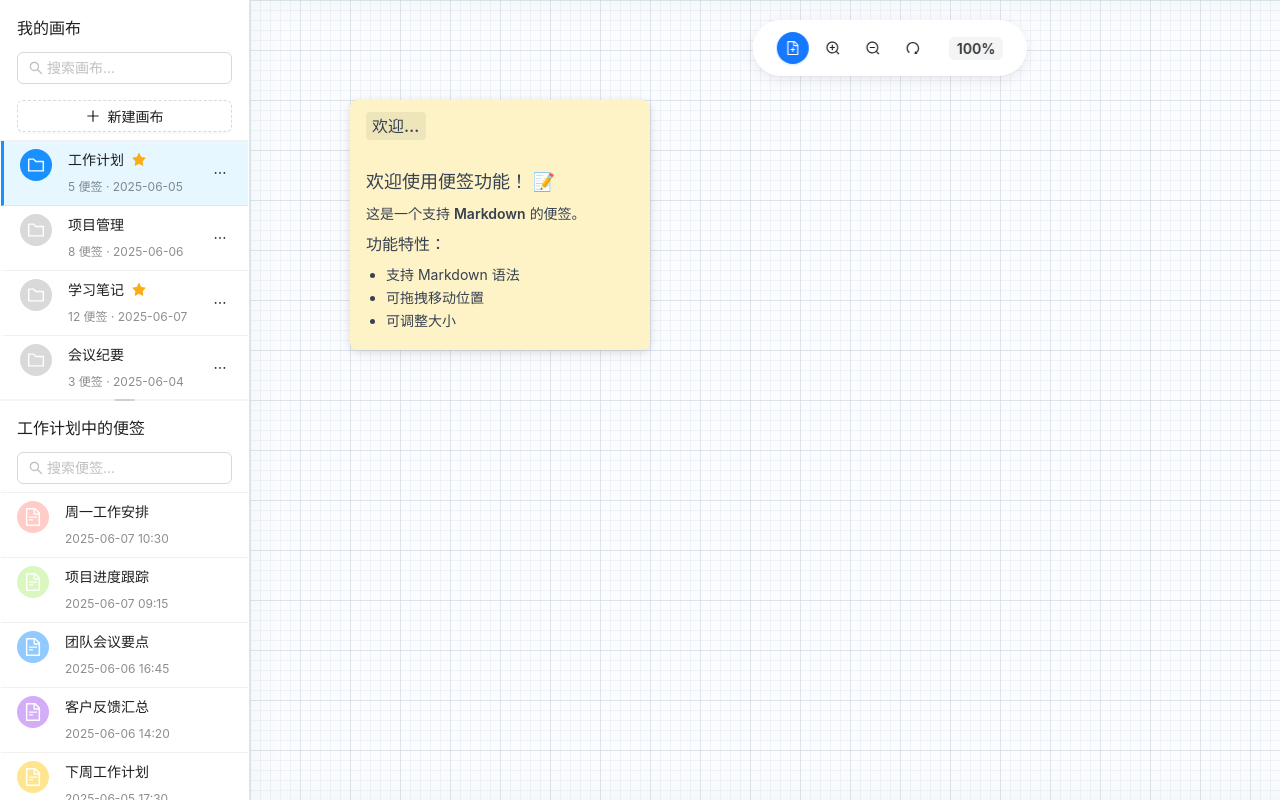
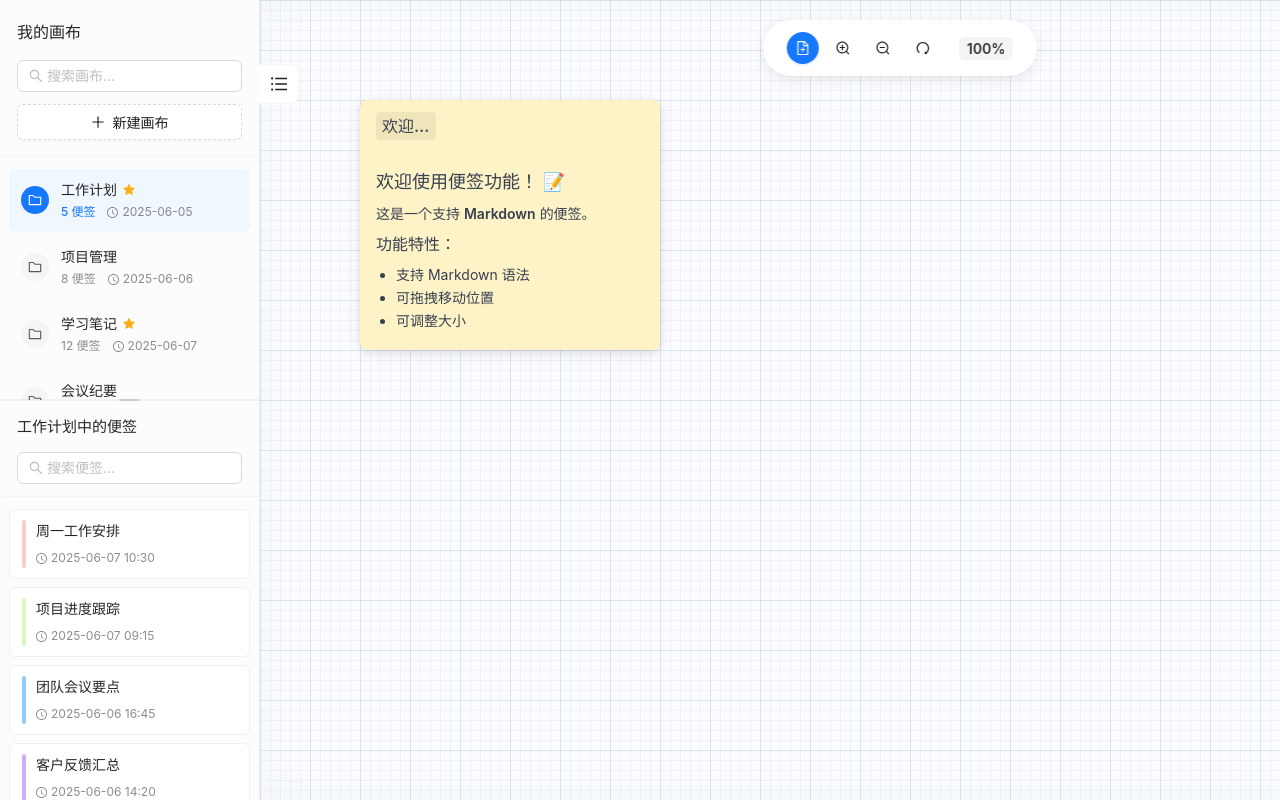
Before and after one commit to duobaobox/infinity-notes, a React (Vite) app: page / in a window 1280 px wide. Built offline with nearby package versions, Linux system fonts and the light colour scheme.

Commit message:
feat: 优化Sidebar组件布局，调整样式和结构，增强用户体验

```diff
--- a/src/components/Sidebar.tsx
+++ b/src/components/Sidebar.tsx
@@ -6,17 +6,15 @@ import {
   Avatar,
   Input,
   Button,
-  Tooltip,
   Space,
-  Splitter, // 导入 Splitter
+  Splitter,
 } from "antd";
 import {
   SearchOutlined,
   PlusOutlined,
   FolderOutlined,
-  FileTextOutlined,
   StarFilled,
-  EllipsisOutlined,
+  ClockCircleOutlined,
 } from "@ant-design/icons";
 
 const { Sider } = Layout;
@@ -104,6 +102,7 @@ const Sidebar: React.FC<SidebarProps> = () => {
   const [selectedCanvas, setSelectedCanvas] = useState<string>("1");
   const [canvasSearchValue, setCanvasSearchValue] = useState<string>("");
   const [noteSearchValue, setNoteSearchValue] = useState<string>("");
+  const [collapsed, setCollapsed] = useState(false);
 
   // 处理画布选择
   const handleCanvasSelect = (canvasId: string) => {
@@ -112,25 +111,26 @@ const Sidebar: React.FC<SidebarProps> = () => {
 
   return (
     <Sider
-      width={250}
+      width={260}
       theme="light"
       style={{
         height: "100vh",
         borderRight: "1px solid #f0f0f0",
-        // position: "relative", // Splitter 会处理布局
+        background: "#fcfcfc",
       }}
       ref={siderRef as React.RefObject<HTMLDivElement>}
+      collapsible
+      collapsed={collapsed}
+      onCollapse={(value) => setCollapsed(value)}
+      collapsedWidth={0}
     >
-      <Splitter
-        layout="vertical"
-        style={{ height: "100%", boxShadow: "0 0 10px rgba(0, 0, 0, 0.1)" }}
-      >
+      {!collapsed && (
+        <Splitter layout="vertical" style={{ height: "100%" }}>
           <Splitter.Panel>
             {/* 上部区域：画布列表 */}
             <div
               style={{
-              // height: `${splitPosition}%`, // 由 Splitter 控制
-              height: "100%", // Splitter.Panel 需要明确高度
+                height: "100%",
                 display: "flex",
                 flexDirection: "column",
                 overflow: "hidden",
@@ -138,122 +138,166 @@ const Sidebar: React.FC<SidebarProps> = () => {
             >
               <div
                 style={{
-                padding: "16px 16px 8px 16px",
-                borderBottom: "1px solid #f0f0f0",
+                  padding: "20px 16px 16px",
+                  borderBottom: "1px solid #f5f5f5",
                 }}
               >
-              <Title level={5} style={{ margin: "0 0 12px 0" }}>
+                <div
+                  style={{
+                    display: "flex",
+                    alignItems: "center",
+                    marginBottom: "16px",
+                  }}
+                >
+                  <Title
+                    level={5}
+                    style={{
+                      margin: 0,
+                      fontSize: "16px",
+                      fontWeight: 600,
+                      color: "#262626",
+                    }}
+                  >
                     我的画布
                   </Title>
+                </div>
+
+                <Space direction="vertical" size={12} style={{ width: "100%" }}>
                   <Input
                     placeholder="搜索画布..."
                     prefix={<SearchOutlined style={{ color: "#bfbfbf" }} />}
                     value={canvasSearchValue}
                     onChange={(e) => setCanvasSearchValue(e.target.value)}
-                style={{ marginBottom: "8px" }}
+                    style={{
+                      borderRadius: "6px",
+                    }}
+                    size="middle"
                   />
                   <Button
                     type="dashed"
                     icon={<PlusOutlined />}
-                style={{ width: "100%", marginTop: "8px" }}
+                    style={{
+                      width: "100%",
+                      borderRadius: "6px",
+                      height: "36px",
+                    }}
                   >
                     新建画布
                   </Button>
+                </Space>
               </div>
 
               <div
                 style={{
                   flex: 1,
                   overflow: "auto",
-                padding: "0 0 8px 0",
-                scrollbarWidth: "thin",
-                scrollbarColor: "#a0a0a0 transparent", // 滚动条滑块颜色为 #a0a0a0，轨道透明
+                  padding: "12px 8px",
                 }}
               >
                 <List
                   itemLayout="horizontal"
                   dataSource={mockCanvasList}
-                renderItem={(canvas) => (
+                  renderItem={(canvas) => {
+                    const isSelected = selectedCanvas === canvas.id;
+
+                    return (
                       <List.Item
                         style={{
-                      padding: "8px 16px",
+                          padding: "10px 12px",
                           cursor: "pointer",
-                      backgroundColor:
-                        selectedCanvas === canvas.id
-                          ? "#e6f7ff"
+                          backgroundColor: isSelected
+                            ? "#f0f7ff"
                             : "transparent",
-                      borderLeft:
-                        selectedCanvas === canvas.id
-                          ? "3px solid #1890ff"
-                          : "3px solid transparent",
+                          borderRadius: "6px",
+                          marginBottom: "4px",
+                          border: "none",
+                          transition: "all 0.2s ease",
                         }}
                         onClick={() => handleCanvasSelect(canvas.id)}
                       >
-                    <List.Item.Meta
-                      avatar={
+                        <div
+                          style={{
+                            display: "flex",
+                            width: "100%",
+                            alignItems: "center",
+                          }}
+                        >
                           <Avatar
                             icon={<FolderOutlined />}
                             style={{
-                            backgroundColor:
-                              selectedCanvas === canvas.id
-                                ? "#1890ff"
-                                : "#d9d9d9",
+                              backgroundColor: isSelected
+                                ? "#1677ff"
+                                : "#f5f5f5",
+                              color: isSelected ? "#fff" : "#595959",
+                              marginRight: "12px",
                             }}
+                            size={28}
                           />
-                      }
-                      title={
-                        <Space>
-                          <Text ellipsis style={{ maxWidth: 150 }}>
+
+                          <div style={{ flex: 1, overflow: "hidden" }}>
+                            {/* 画布名称和星标 */}
+                            <div
+                              style={{ display: "flex", alignItems: "center" }}
+                            >
+                              <Text
+                                style={{
+                                  fontSize: "14px",
+                                  fontWeight: isSelected ? 600 : 500,
+                                  color: "#262626",
+                                }}
+                                ellipsis={{ tooltip: canvas.name }}
+                              >
                                 {canvas.name}
                               </Text>
                               {canvas.isStarred && (
-                            <StarFilled style={{ color: "#faad14" }} />
+                                <StarFilled
+                                  style={{
+                                    color: "#FAAD14",
+                                    fontSize: "12px",
+                                    marginLeft: "6px",
+                                  }}
+                                />
                               )}
-                        </Space>
-                      }
-                      description={
-                        <Text type="secondary" style={{ fontSize: "12px" }}>
-                          {canvas.notesCount} 便签 · {canvas.lastEdited}
+                            </div>
+
+                            {/* 便签数量和时间信息 */}
+                            <Text
+                              type="secondary"
+                              style={{
+                                fontSize: "12px",
+                                marginTop: "2px",
+                                display: "flex",
+                                alignItems: "center",
+                              }}
+                            >
+                              <span
+                                style={{
+                                  color: isSelected ? "#1677ff" : "#8c8c8c",
+                                  fontWeight: isSelected ? 500 : 400,
+                                  marginRight: "12px",
+                                }}
+                              >
+                                {canvas.notesCount} 便签
+                              </span>
+                              <ClockCircleOutlined
+                                style={{ fontSize: "11px", marginRight: "4px" }}
+                              />
+                              {canvas.lastEdited}
                             </Text>
-                      }
-                    />
-                    <Tooltip title="更多操作">
-                      <Button
-                        type="text"
-                        icon={<EllipsisOutlined />}
-                        size="small"
-                      />
-                    </Tooltip>
+                          </div>
+                        </div>
                       </List.Item>
-                )}
+                    );
+                  }}
                 />
               </div>
             </div>
           </Splitter.Panel>
-        {/* 可拖动的分隔线 - 由 Splitter 组件提供，无需手动实现 */}
-        {/* <div
-        style={{
-          position: "absolute",
-          left: 0,
-          right: 0,
-          top: `${splitPosition}%`,
-          height: "10px", // 增加高度使其更容易点击
-          backgroundColor: isDragging ? "#1890ff" : "#f0f0f0", // 拖动时变色提供视觉反馈
-          borderTop: "1px solid #e8e8e8",
-          borderBottom: "1px solid #e8e8e8",
-          cursor: "ns-resize",
-          zIndex: 100, // 增加z-index确保在最上层
-          transform: "translateY(-50%)",
-          userSelect: "none", // 防止文本选择
-        }}
-        onMouseDown={handleMouseDown}
-      /> */}
           <Splitter.Panel>
             {/* 下部区域：便签列表 */}
             <div
               style={{
-              // height: `${100 - splitPosition}%`, // 由 Splitter 控制
-              height: "100%", // Splitter.Panel 需要明确高度
+                height: "100%",
                 display: "flex",
                 flexDirection: "column",
                 overflow: "hidden",
@@ -261,20 +305,41 @@ const Sidebar: React.FC<SidebarProps> = () => {
             >
               <div
                 style={{
-                padding: "16px 16px 8px 16px",
-                borderBottom: "1px solid #f0f0f0",
+                  padding: "16px 16px 12px",
+                  borderBottom: "1px solid #f5f5f5",
                 }}
               >
-              <Title level={5} style={{ margin: "0 0 12px 0" }}>
-                {mockCanvasList.find((c) => c.id === selectedCanvas)?.name ||
-                  ""}
+                <div
+                  style={{
+                    display: "flex",
+                    alignItems: "center",
+                    justifyContent: "space-between",
+                    marginBottom: "14px",
+                  }}
+                >
+                  <Title
+                    level={5}
+                    style={{
+                      margin: 0,
+                      fontSize: "15px",
+                      fontWeight: 500,
+                      color: "#262626",
+                    }}
+                  >
+                    {mockCanvasList.find((c) => c.id === selectedCanvas)
+                      ?.name || ""}
                     中的便签
                   </Title>
+                </div>
                 <Input
                   placeholder="搜索便签..."
                   prefix={<SearchOutlined style={{ color: "#bfbfbf" }} />}
                   value={noteSearchValue}
                   onChange={(e) => setNoteSearchValue(e.target.value)}
+                  style={{
+                    borderRadius: "6px",
+                  }}
+                  size="middle"
                 />
               </div>
 
@@ -282,34 +347,69 @@ const Sidebar: React.FC<SidebarProps> = () => {
                 style={{
                   flex: 1,
                   overflow: "auto",
-                padding: "0 0 8px 0",
-                scrollbarWidth: "thin",
-                scrollbarColor: "#a0a0a0 transparent", // 滚动条滑块颜色为 #a0a0a0，轨道透明
+                  padding: "12px 8px",
                 }}
               >
                 <List
                   itemLayout="horizontal"
                   dataSource={mockNotesList}
                   renderItem={(note) => (
-                  <List.Item style={{ padding: "8px 16px" }}>
-                    <List.Item.Meta
-                      avatar={
-                        <Avatar
-                          icon={<FileTextOutlined />}
-                          style={{ backgroundColor: note.color }}
+                    <List.Item
+                      style={{
+                        padding: "10px 12px",
+                        cursor: "pointer",
+                        backgroundColor: "#fff",
+                        marginBottom: "8px",
+                        borderRadius: "6px",
+                        border: "1px solid #f0f0f0",
+                        transition: "all 0.2s ease",
+                      }}
+                      onClick={() => {}}
+                    >
+                      <div
+                        style={{
+                          display: "flex",
+                          alignItems: "flex-start",
+                          width: "100%",
+                        }}
+                      >
+                        <div
+                          style={{
+                            width: "4px",
+                            alignSelf: "stretch",
+                            backgroundColor: note.color,
+                            borderRadius: "2px",
+                            marginRight: "10px",
+                          }}
                         />
-                      }
-                      title={
-                        <Text ellipsis style={{ maxWidth: 180 }}>
+                        <div style={{ flex: 1, overflow: "hidden" }}>
+                          <div style={{ marginBottom: "4px" }}>
+                            <Text
+                              style={{
+                                fontSize: "14px",
+                                fontWeight: 500,
+                                color: "#262626",
+                              }}
+                              ellipsis
+                            >
                               {note.title}
                             </Text>
-                      }
-                      description={
-                        <Text type="secondary" style={{ fontSize: "12px" }}>
+                          </div>
+
+                          <Text
+                            type="secondary"
+                            style={{
+                              fontSize: "12px",
+                              color: "#8c8c8c",
+                            }}
+                          >
+                            <ClockCircleOutlined
+                              style={{ fontSize: "11px", marginRight: "4px" }}
+                            />
                             {note.lastEdited}
                           </Text>
-                      }
-                    />
+                        </div>
+                      </div>
                     </List.Item>
                   )}
                 />
@@ -317,6 +417,7 @@ const Sidebar: React.FC<SidebarProps> = () => {
             </div>
           </Splitter.Panel>
         </Splitter>
+      )}
     </Sider>
   );
 };
```
Lines whose indentation alone changed are shown as unchanged.
